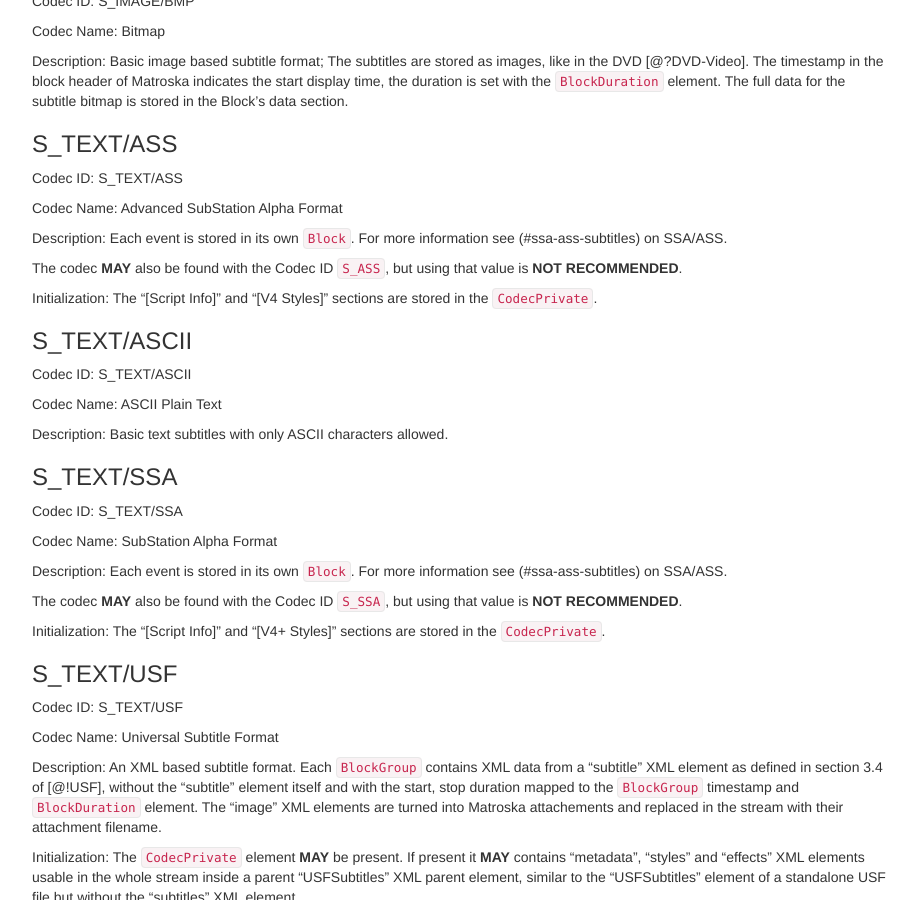
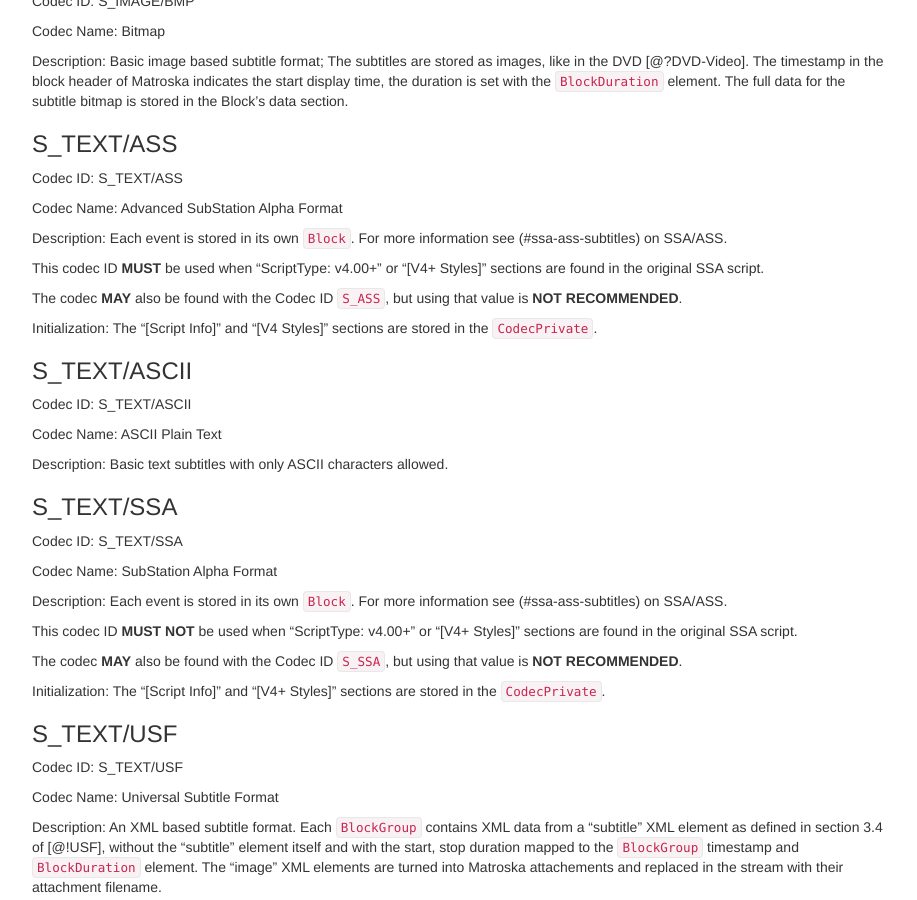
Before and after one commit to ietf-wg-cellar/matroska-specification, a Jekyll site: the page built from codec_specs.md, in a window 1280 px wide and 900 px high, scrolled down 17549 px. Shown: the whole window, without its empty margins (273-1190 px from the left). Built offline with Jekyll 4.4.1, drawn with Linux system fonts in a browser that asks for light colours; our own code applies the rules of GitHub Pages for plain Markdown files.

Commit message:
enforce the distinction between SSA and ASS
libavformat and VLC treat them the same.
mkvtoolnix checks if the v4+ elements are used or not. [1]

[1] https://gitlab.com/mbunkus/mkvtoolnix/-/blob/01a4e54818d2653d70b6d09cd8431f7fe1f8b7d9/src/input/subtitles.cpp#L381

```diff
--- a/codec_specs.md
+++ b/codec_specs.md
@@ -1025,6 +1025,8 @@ Codec Name: Advanced SubStation Alpha Format
 Description: Each event is stored in its own `Block`.
 For more information see (#ssa-ass-subtitles) on SSA/ASS.
 
+This codec ID **MUST** be used when "ScriptType: v4.00+" or "[V4+ Styles]" sections are found in the original SSA script.
+
 The codec **MAY** also be found with the Codec ID `S_ASS`, but using that value is **NOT RECOMMENDED**.
 
 Initialization: The "[Script Info]" and "[V4 Styles]" sections are stored in the `CodecPrivate`.
@@ -1045,6 +1047,8 @@ Codec Name: SubStation Alpha Format
 
 Description: Each event is stored in its own `Block`.
 For more information see (#ssa-ass-subtitles) on SSA/ASS.
+
+This codec ID **MUST NOT** be used when "ScriptType: v4.00+" or "[V4+ Styles]" sections are found in the original SSA script.
 
 The codec **MAY** also be found with the Codec ID `S_SSA`, but using that value is **NOT RECOMMENDED**.
 
```
